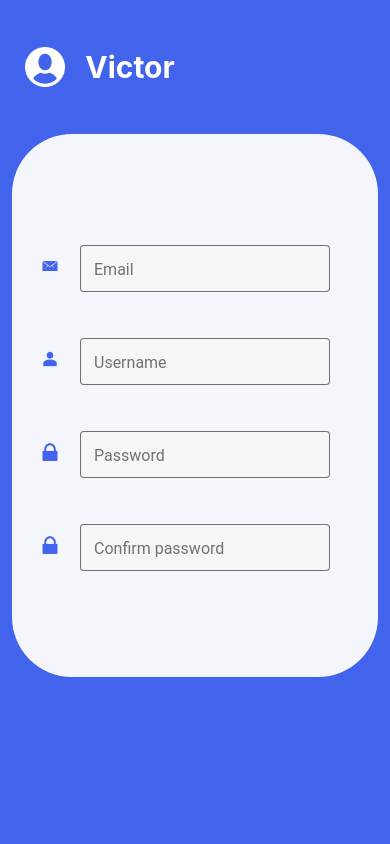
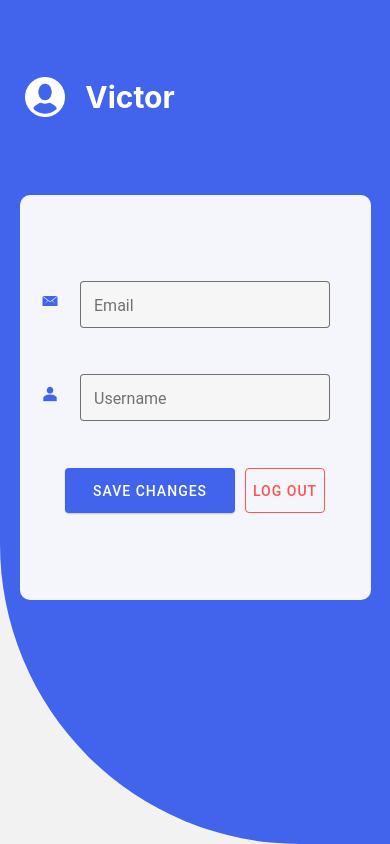
Before and after one commit to V1CTOR-cloud/Proyecto-integrado-2DAM, a React Native app in the folder DailySense/: screen /User in a window 390 px wide. Built offline with nearby package versions, Linux system fonts and the light colour scheme.

Commit message:
Arreglando pantalla User

```diff
--- a/DailySense/src/screens/Assistant/User.js
+++ b/DailySense/src/screens/Assistant/User.js
@@ -18,7 +18,8 @@ const colors = {
   white: "#fff",
   background: "#f4f6fc",
   greyish: "#a4a4a4",
-  tint: "#2b49c3"
+  tint: "#2b49c3",
+  error: '#FF5252'
 }
 
 const User = ({ navigation }) => {
@@ -69,36 +70,26 @@ const User = ({ navigation }) => {
               theme={{ colors: { primary: colors.tint } }}
             />
           </View>
-          <View style={styles.texti}>
-            <Image
-              style={styles.img}
-              source={require('../../assets/img/lock.png')}
-            />
-            <TextInput
-              placeholder='Your Password goes here...'
-              style={styles.box}
-              label='Password'
-              mode='outlined'
-              value={Password}
-              onChangeText={Password => setPassword(Password)}
-              secureTextEntry={true}
-              theme={{ colors: { primary: colors.tint } }}
-            />
-          </View>
-          <View style={styles.texti}>
-            <Image
-              style={styles.img}
-              source={require('../../assets/img/lock.png')}
-            />
-            <TextInput
-              placeholder='Confirm your password'
-              style={styles.box}
-              label='Confirm password'
-              mode='outlined'
-              secureTextEntry={true}
-              theme={{ colors: { primary: colors.tint } }}
-            />
-          </View>
+        </View>
+        <View style={styles.contbtn}>
+          <Button
+            mode='contained'
+            color={colors.themeColor}
+            style={styles.btn}
+            onPress={() => navigation.navigate("IndexAssistant")}
+            labelStyle={{ color: colors.white, width: '99%' }}
+          >
+            Save Changes
+          </Button>
+          <Button
+            mode='outlined'
+            color={colors.error}
+            style={styles.btnout}
+            onPress={() => navigation.navigate("Login")}
+            labelStyle={{ width: '80%' }}
+          >
+            log out
+          </Button>
         </View>
       </View>
       <View style={styles.footer}>
@@ -115,7 +106,8 @@ const styles = StyleSheet.create({
     flex: 1,
     backgroundColor: colors.themeColor,
     justifyContent: 'center',
-    alignItems: 'center'
+    alignItems: 'center',
+    borderBottomLeftRadius: 300,
   },
   header: {
     flex: 0.8,
@@ -140,19 +132,13 @@ const styles = StyleSheet.create({
     color: colors.white,
   },
   body: {
-    flex: 3,
-    width: '94%',
+    flex: 1.5,
+    width: '90%',
     backgroundColor: colors.background,
     alignItems: 'center',
     justifyContent: 'center',
     padding: 20,
-    borderTopLeftRadius: 60,
-    borderTopRightRadius: 60,
-    borderBottomLeftRadius: 60,
-    borderBottomRightRadius: 60
-  },
-  cont: {
-
+    borderRadius: 10
   },
   footer: {
     flex: 1,
@@ -186,6 +172,27 @@ const styles = StyleSheet.create({
     position: 'relative',
     right: 20
   },
+  contbtn: {
+    height: 100,
+    width: '90%',
+    justifyContent: 'space-evenly',
+    alignItems: 'center',
+    flexDirection: 'row',
+  },
+  btn: {
+    height: 45,
+    width: 170,
+    justifyContent: 'center',
+    alignItems: 'center'
+  },
+  btnout: {
+    height: 45,
+    width: 80,
+    justifyContent: 'center',
+    alignItems: 'center',
+    borderColor: colors.error,
+    borderWidth: 1,
+  },
 });
 
 export default User;
```
